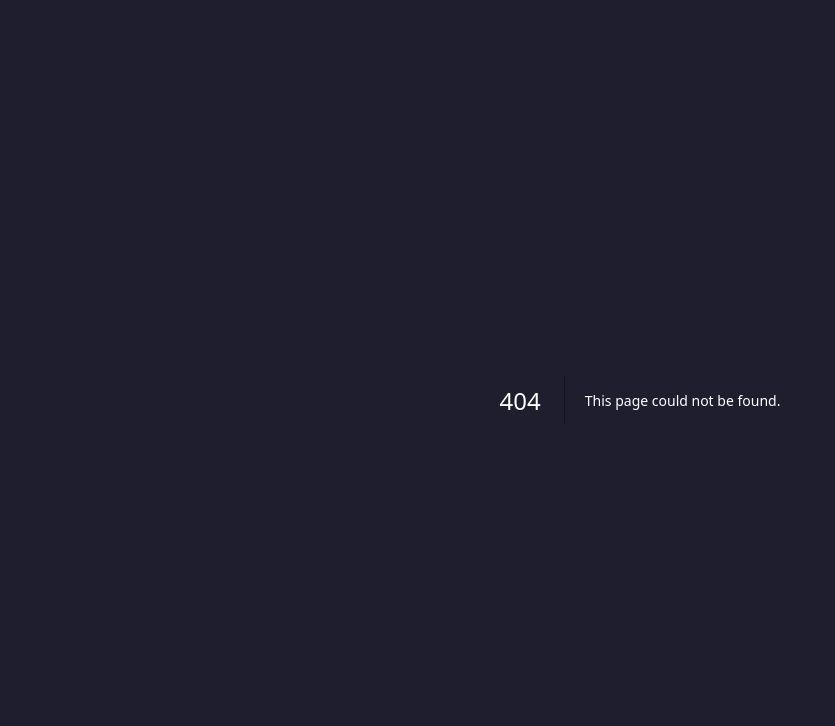
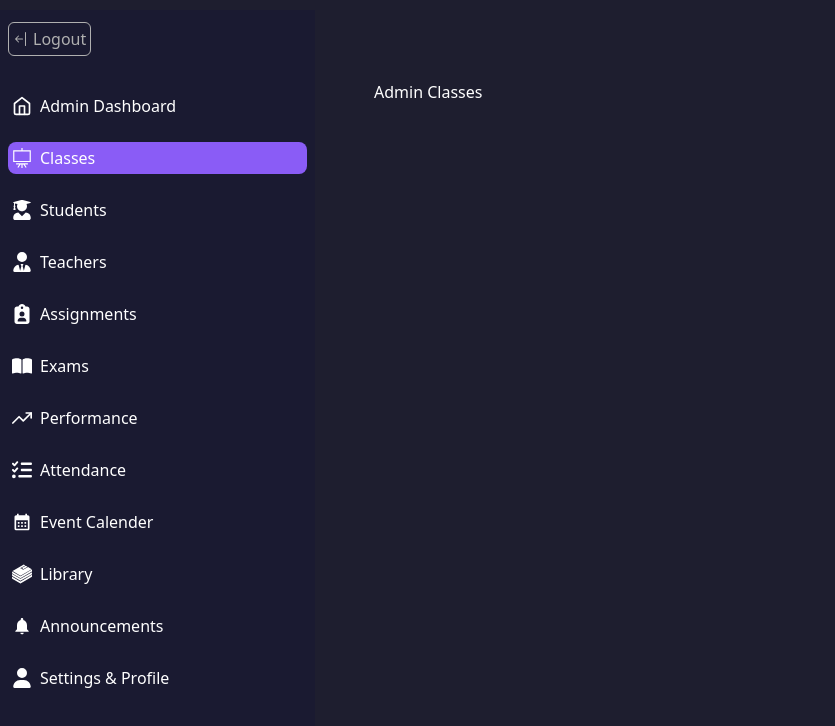
Before and after one commit to rawbil/Scheduliq-1.0, a Next.js app in the folder frontend/: page /admin/classes in a window 1280 px wide. Before the commit this address had no page. Shown: the top 726 px of the page, without its empty margins (0-835 px from the left). Built offline with nearby package versions, Linux system fonts and the light colour scheme.

Commit message:
add class route

```diff
--- /dev/null
+++ b/frontend/app/admin/classes/page.tsx
@@ -0,0 +1,9 @@
+
+
+export default function AdminClasses() {
+    return (
+        <div>
+            <h1>Admin Classes</h1>
+        </div>
+    )
+}
--- a/frontend/components/AdminSidebar.tsx
+++ b/frontend/components/AdminSidebar.tsx
@@ -19,6 +19,7 @@ import {
   MdNotifications,
 } from "react-icons/md";
 import { SiBookstack } from "react-icons/si";
+import { TfiBlackboard } from "react-icons/tfi";
 import OutsideClickHandler from "react-outside-click-handler";
 
 export default function AdminSidebar() {
@@ -47,6 +48,15 @@ export default function AdminSidebar() {
                 className={`flex items-center py-1 rounded-lg px-1 gap-2 hover:text-gray ${pathname === "/admin" ? "bg-purple" : ""}`}
               >
                 <Home className="size-5" /> <span>Admin Dashboard</span>
+              </Link>
+            </li>
+
+            <li>
+              <Link
+                href={"/admin/classes"}
+                className={`flex items-center py-1 rounded-lg px-1 gap-2 hover:text-gray ${pathname === "/admin/classes" ? "bg-purple" : ""}`}
+              >
+                <TfiBlackboard className="size-5" /> <span>Classes</span>
               </Link>
             </li>
 
```
